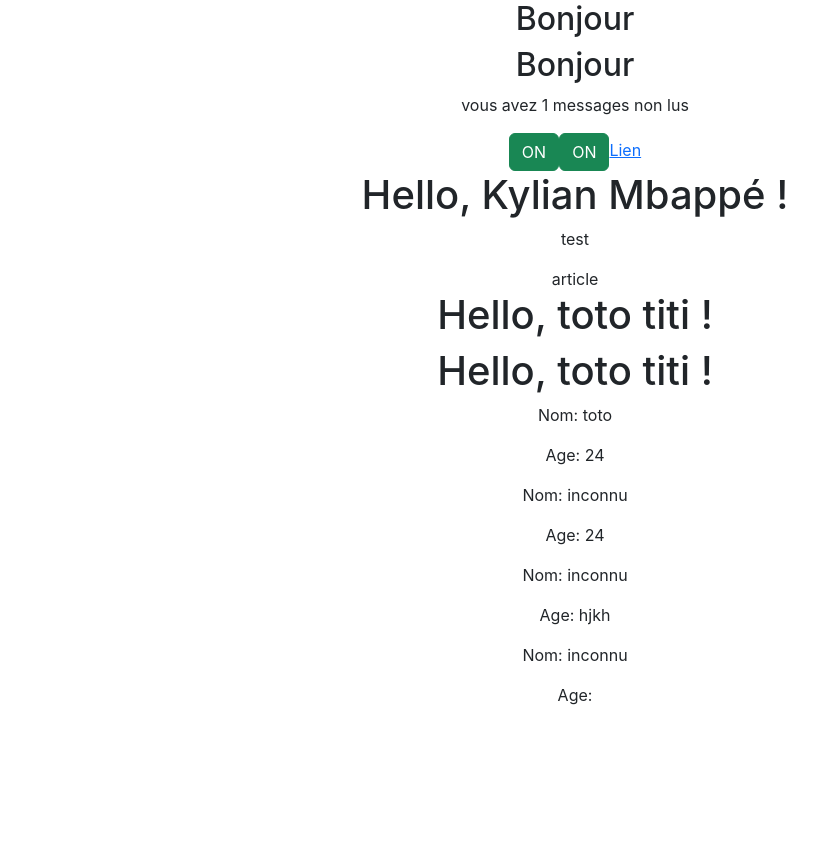
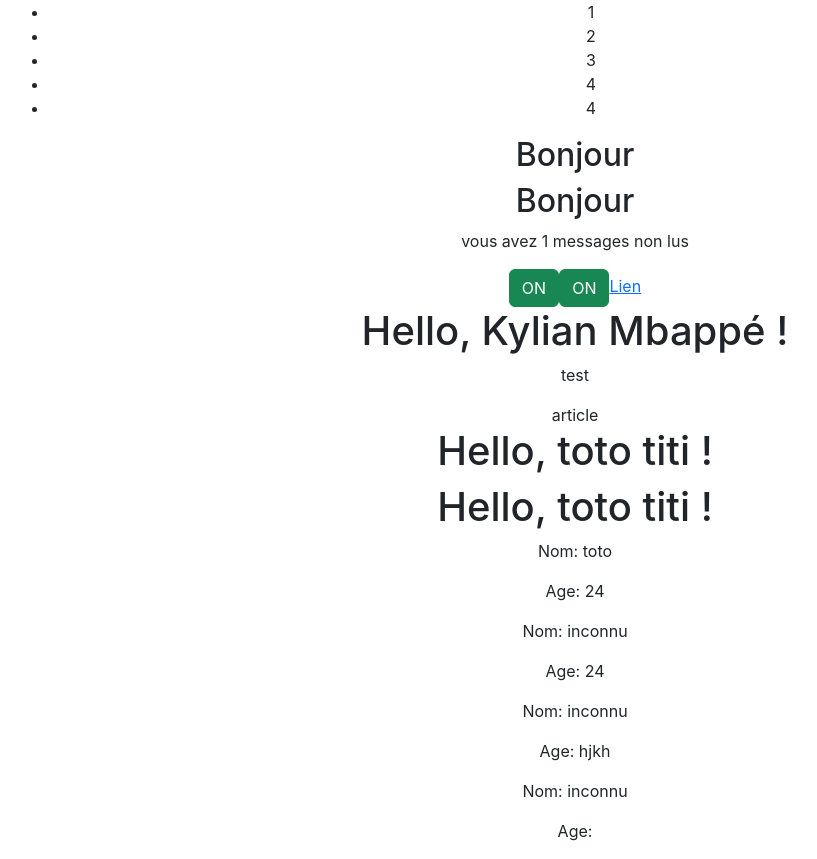
Before and after one commit to soupramanien/greta-91-2023-reactjs, a React (Create React App) app: page / in a window 1280 px wide. Shown: the whole page, without its empty margins (65-882 px from the left). Before the commit the page ends 800 px from the top, so only its background shows below. Built offline with nearby package versions, Linux system fonts and the light colour scheme.

Commit message:
liste ajoutée

```diff
--- a/src/App.js
+++ b/src/App.js
@@ -7,6 +7,7 @@
 import ActionLink from './ActionLink';
 import Toggle from './Toggle';
 import MailBox from './MailBox';
+import NumberList from './NumberList';
 
 let user = {
   firstname: "Kylian",
@@ -34,6 +35,7 @@
   }
   return (
     <div className="container App">
+      <NumberList numbers={[1,2,3,4,4]}/>
       <MailBox nbMsg={0}/>
       <MailBox nbMsg={1}/>
       <Toggle/>
--- /dev/null
+++ b/src/NumberList.js
@@ -0,0 +1,10 @@
+export default function NumberList(props) {
+    // props.numbers = [1,2,3,4,5]
+    const lis = props.numbers.map(function(number, index) {
+        return <li key={index}>{number}</li>
+    })
+    //lis = [<li>1</li>, <li>2</li>, <li>3</li>, <li>4</li>, <li>5</li>]
+    return (
+        <ul>{lis}</ul>
+    )
+}
```
